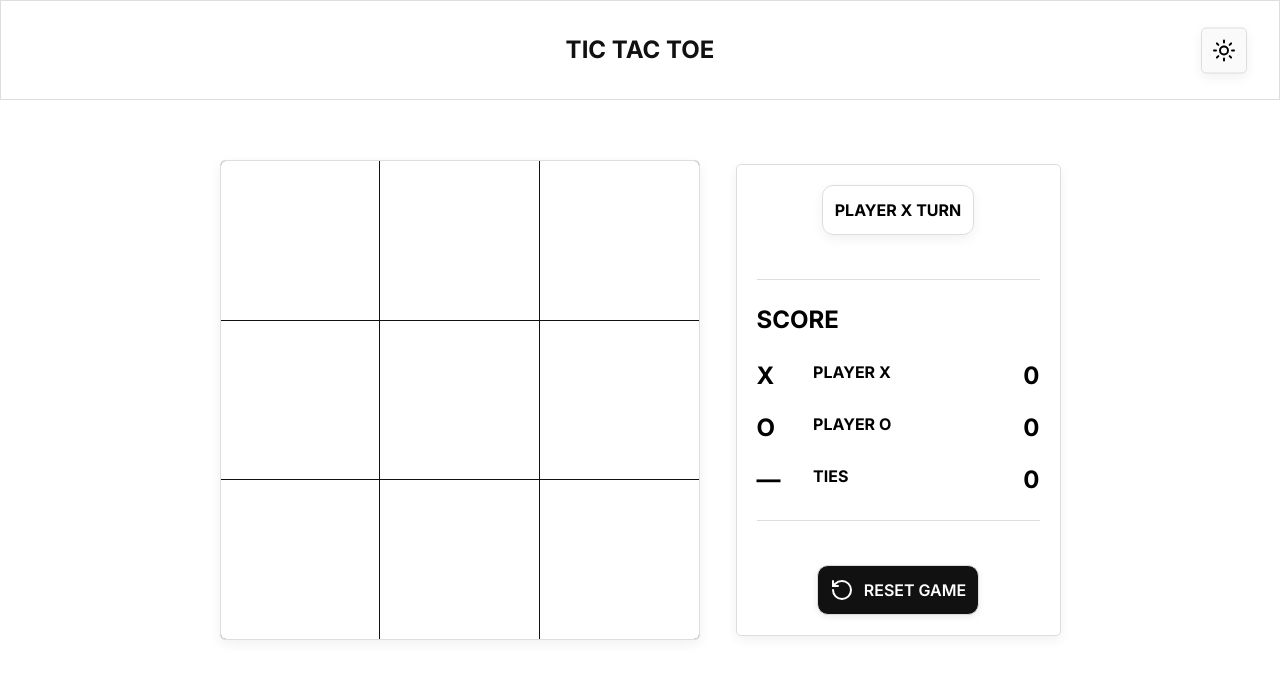
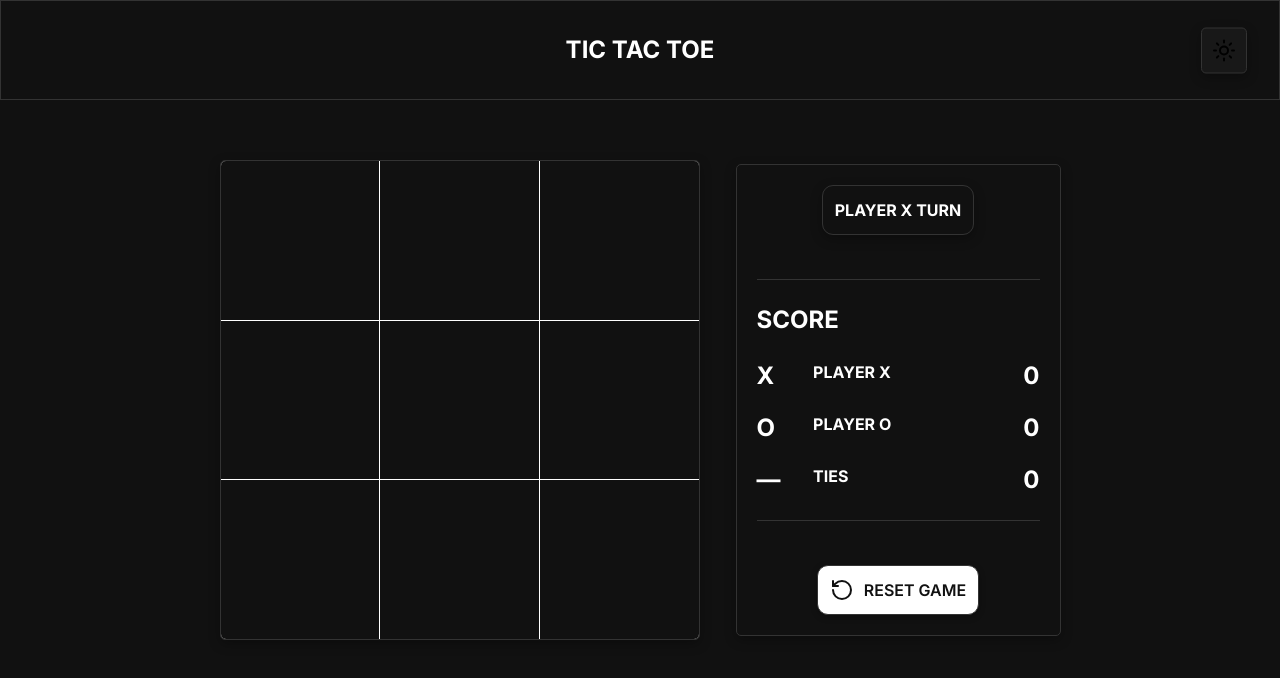
Before and after one commit to murilo404p/Tic-Tac-Toe, a website built with Vite: page index.html in a window 1280 px wide. Both pictures are taken after a click on the button 1224 px from the left and 50 px from the top of the page. Built offline with nearby package versions, Linux system fonts and the light colour scheme.

Commit message:
add: dark theme and start game logic

```diff
--- a/index.html
+++ b/index.html
@@ -12,12 +12,12 @@
         <h2 class="text-text text-2xl font-bold">TIC TAC TOE</h2>
       </div>
       <div class="flex items-center absolute bottom-0 top-1/2 -translate-y-1/2 right-8">
-        <button class="cursor-pointer border border-border rounded-[5px] p-2.5! flex bg-surface hover:bg-surface shadow-card">
+        <button id="dark-theme" class="cursor-pointer border border-border rounded-[5px] p-2.5! flex bg-surface hover:bg-surface shadow-card">
           <svg  xmlns="http://www.w3.org/2000/svg" width="24" height="24" viewBox="0 0 24 24" fill="none" stroke="currentColor" stroke-width="2" stroke-linecap="round" stroke-linejoin="round" class="lucide lucide-sun-icon lucide-sun"><circle cx="12" cy="12" r="4"/><path d="M12 2v2"/><path d="M12 20v2"/><path d="m4.93 4.93 1.41 1.41"/><path d="m17.66 17.66 1.41 1.41"/><path d="M2 12h2"/><path d="M20 12h2"/><path d="m6.34 17.66-1.41 1.41"/><path d="m19.07 4.93-1.41 1.41"/></svg>
         </button>
       </div>
     </header>
-    <main class="flex justify-center gap-9 items-center h-full">
+    <main class="flex justify-center gap-9 items-center h-full bg-bg">
       <div id="game" class="w-full max-w-120 flex flex-col border border-border rounded-[5px] bg-bg shadow-card">
         <div id="game-board" class="grid grid-cols-3 gap-px bg-border-strong overflow-hidden rounded-[5px] aspect-square">
           <button class="cursor-pointer bg-bg hover:bg-surface-hover"></button>
@@ -33,26 +33,26 @@
       </div>
       <div id="informations" class="w-full max-w-81.25 p-5! gap-11 flex flex-col border border-border rounded-[5px] bg-bg shadow-card">
         <div class="flex items-center justify-center">
-          <p id="player-turn" class="border border-border p-3! rounded-[11px] font-bold shadow-card">PLAYER X TURN</p>
+          <p id="player-turn" class="border border-border p-3! rounded-[11px] font-bold shadow-card text-text">PLAYER X TURN</p>
         </div>
 
         <div class="border-t-border border-b-border border-b border-t py-6!">
-          <p class="font-bold text-2xl mb-6">SCORE</p>
+          <p class="font-bold text-2xl mb-6 text-text">SCORE</p>
           <div class="grid grid-cols-1 grid-rows-3 gap-5 items-center">
             <div class="grid grid-cols-[1fr_3fr_1fr]">
-                <p class="font-bold  text-2xl">X</p>
-                <p class="font-bold">PLAYER X</p>
-                <p id="score-player-X" class="font-bold text-right text-2xl">0</p>
+                <p class="font-bold  text-2xl text-text">X</p>
+                <p class="font-bold text-text">PLAYER X</p>
+                <p id="score-player-X" class="font-bold text-right text-2xl text-text">0</p>
             </div>
             <div class="grid grid-cols-[1fr_3fr_1fr]">
-                <p class="font-bold  text-2xl">O</p>
-                <p class="font-bold ">PLAYER O</p>
-                <p id="score-player-O" class="font-bold text-right text-2xl">0</p>
+                <p class="font-bold  text-2xl text-text">O</p>
+                <p class="font-bold text-text">PLAYER O</p>
+                <p id="score-player-O" class="font-bold text-right text-2xl text-text">0</p>
             </div>
             <div class="grid grid-cols-[1fr_3fr_1fr]">
-                <p class="font-bold text-2xl">—</p>
-                <p class="font-bold ">TIES</p>
-                <p id="score-tie" class="font-bold text-right text-2xl">0</p>
+                <p class="font-bold text-2xl text-text">—</p>
+                <p class="font-bold text-text">TIES</p>
+                <p id="score-tie" class="font-bold text-right text-2xl text-text">0</p>
             </div>
           </div>
         </div>
--- a/src/main.js
+++ b/src/main.js
@@ -1,3 +1,29 @@
 import './style.css';
 
+let darkThemeButton = document.getElementById("dark-theme");
 const cells = document.querySelectorAll("#game-board button");
+
+const playerX = {
+    name: "PLAYER X",
+    score: 0,
+    symbol: "X"
+}
+
+const playerO = {
+    name: "PLAYER O",
+    score: 0,
+    symbol: "O"
+}
+
+let ties = 0;
+let currentPlayer = playerX;
+
+darkThemeButton.addEventListener("click", () => {
+    document.documentElement.classList.toggle("dark");
+});
+
+cells.forEach((cells) => {
+    cells.addEventListener("click", () => {
+
+    });
+});
```
